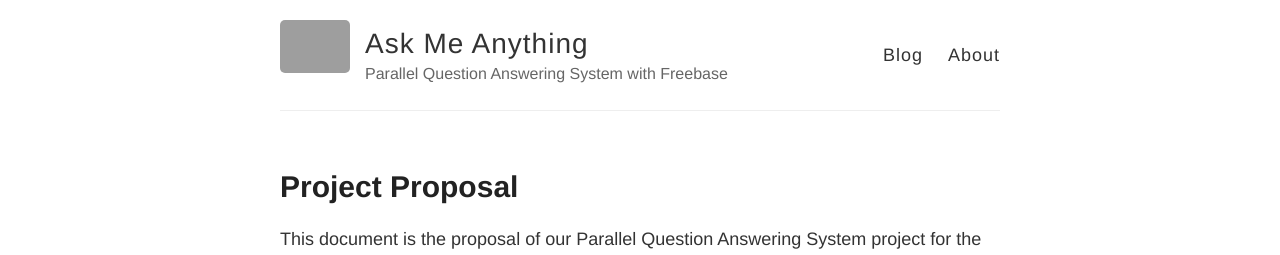
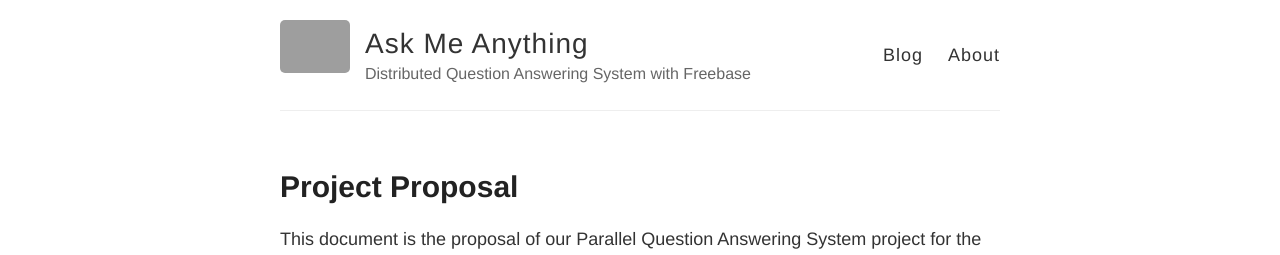
Before and after one commit to xiaozhuyfk/parallel, a Jekyll site: the page built from docs/index.html, in a window 1280 px wide. Shown: the top 255 px of the page. Built offline with Jekyll 4.4.1, drawn with Linux system fonts in a browser that asks for light colours; grey boxes are pictures that could not be loaded.

Commit message:
Update _config.yml

```diff
--- a/docs/_config.yml
+++ b/docs/_config.yml
@@ -6,7 +6,7 @@
 name: Ask Me Anything
 
 # Short bio or description (displayed in the header)
-description: Parallel Question Answering System with Freebase
+description: Distributed Question Answering System with Freebase
 
 # URL of your avatar or profile pic (you could use your GitHub profile pic)
 avatar: https://raw.githubusercontent.com/barryclark/jekyll-now/master/images/jekyll-logo.png
```
